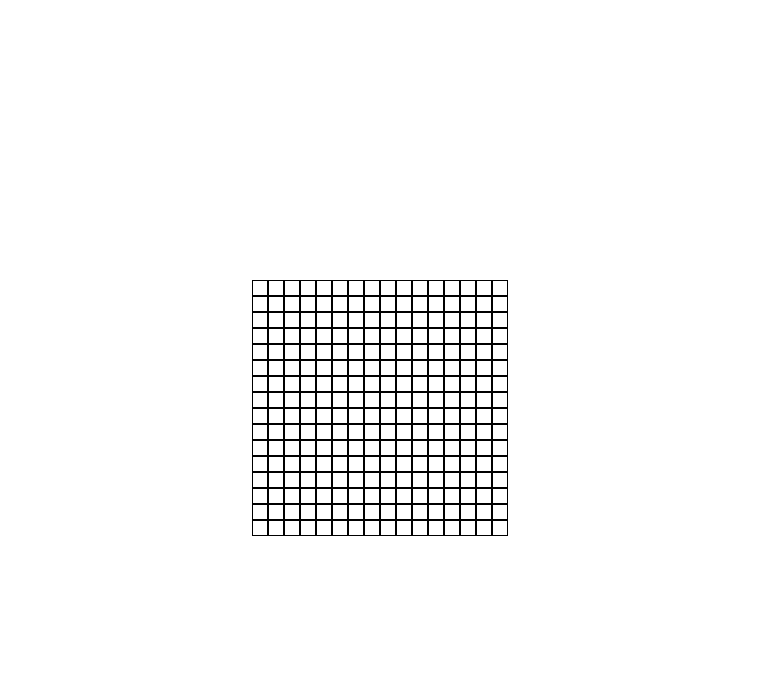
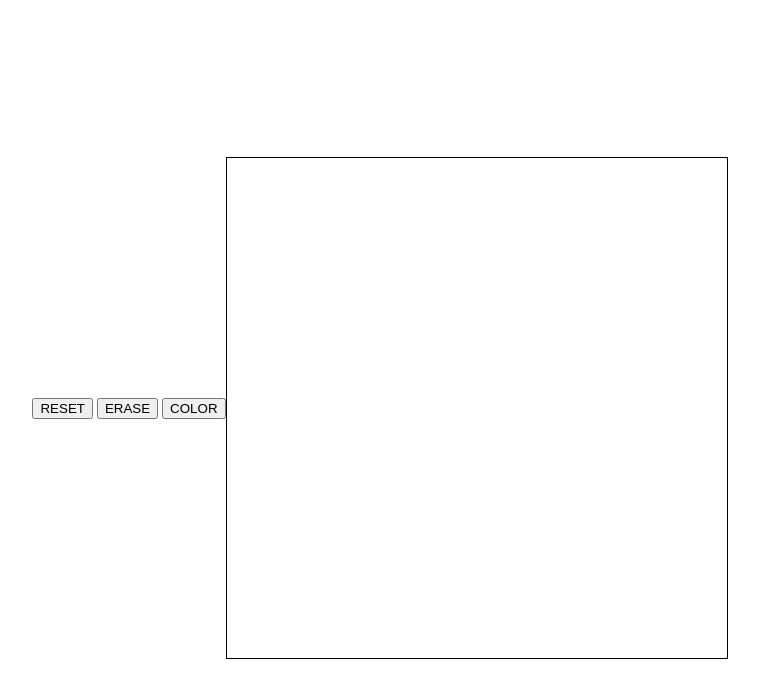
Before and after one commit to Szoker527/etch-a-sketch, a plain HTML site: page index.html in a window 1280 px wide. Shown: the whole page, without its empty margins (260-1019 px from the left). Drawn offline with Linux system fonts and the light colour scheme.

Commit message:
Different colors to mouseover and added 3 buttons

```diff
--- a/index.html
+++ b/index.html
@@ -9,8 +9,12 @@
     <link rel="stylesheet" href="styles.css">
 </head>
 <body>
+    <div id="btns">
+        <button>RESET</button>
+        <button>ERASE</button>
+        <button>COLOR</button>
+    </div>
     <div id="container">
-
     </div>
 </body>
 </html>
--- a/javascript.js
+++ b/javascript.js
@@ -1,11 +1,11 @@
 function grid(){
     const container = document.querySelector("#container");
 
-    for (let i = 0; i < 16; i++) {
+    for (let i = 0; i < 64; i++) {
             const divs = document.createElement("div");
             divs.classList.add("divContainer")
             container.appendChild(divs);
-        for (let i = 0; i < 16; i++) {
+        for (let i = 0; i < 64; i++) {
             const newDivs = document.createElement("div");
             newDivs.classList.add("newdivContainer");
             divs.appendChild(newDivs);
@@ -19,5 +19,6 @@ console.log(grid());
 const multiDivs = document.querySelectorAll(".newdivContainer")
 
 multiDivs.forEach(div => div.addEventListener('mouseover', function (e) {
-    e.target.style.background = 'blue';
+    let randomColor = Math.floor(Math.random()*16777215).toString(16);
+    e.target.style.background =  "#" + randomColor;
   }));
--- a/styles.css
+++ b/styles.css
@@ -13,9 +13,11 @@ body {
 
 #container {
     display: flex;
-    width: 256px;
-    height: 256px;
+    width: 500px;
+    height: 500px;
     flex-wrap: wrap;
+    border-style: solid;
+    border-width: thin;
 }
 
 
@@ -30,7 +32,5 @@ body {
 
 .newdivContainer {
     flex: 1;
-    border-style: solid;
-    border-width: thin;
     animation: pulse 3s infinite;
 }
```
